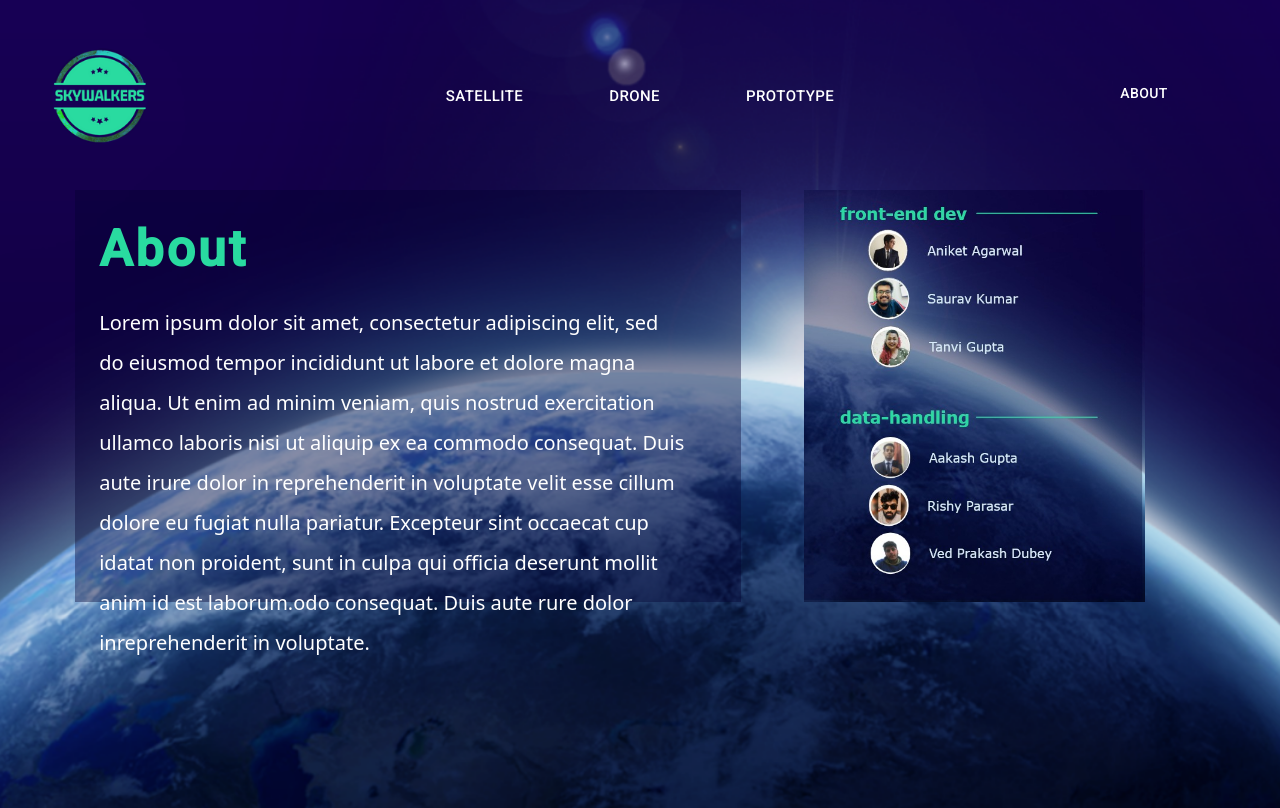
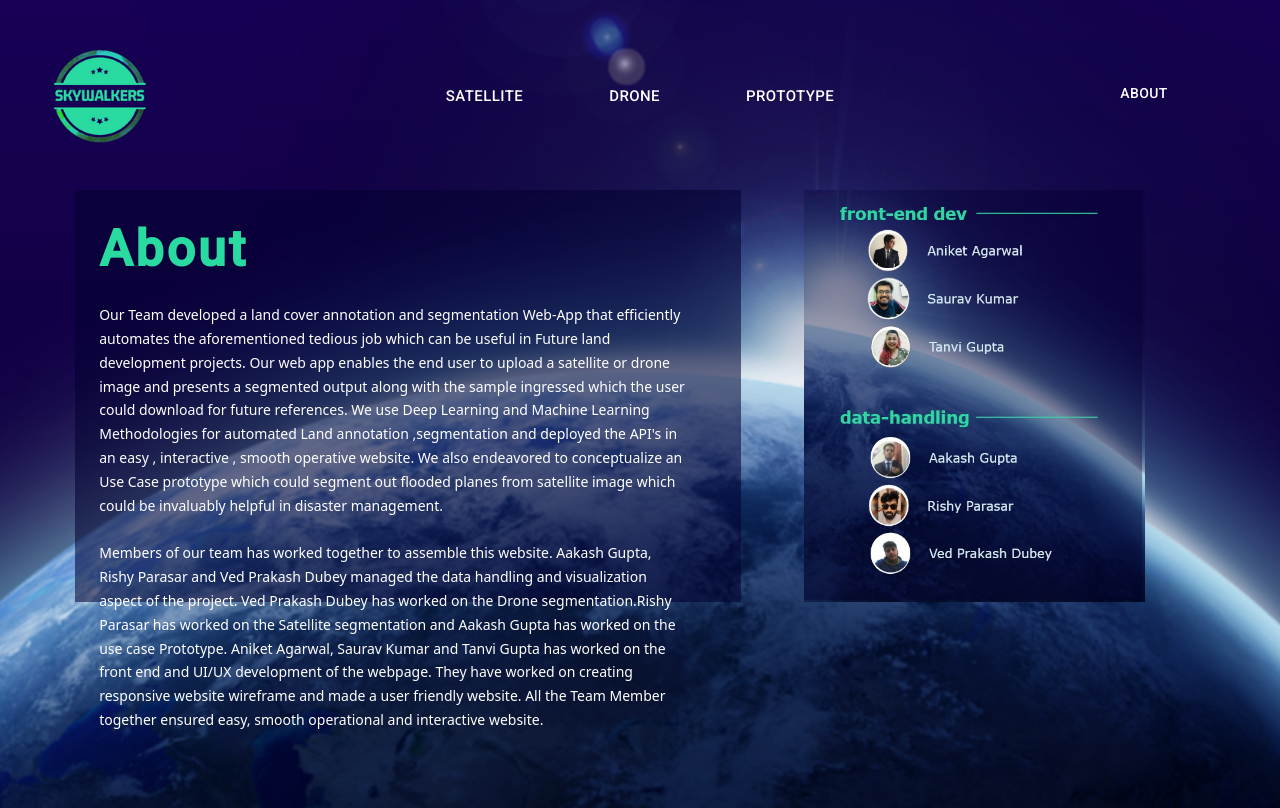
Before and after one commit to Lucifer8729/Eyes-in-the-Sky, a React (Create React App) app in the folder client/: page /about in a window 1280 px wide. Built offline with nearby package versions, Linux system fonts and the light colour scheme; a web font is replaced by a local one.

Commit message:
about body  added

```diff
--- a/client/src/pages/About/About.jsx
+++ b/client/src/pages/About/About.jsx
@@ -15,16 +15,10 @@ const About = () => {
           <div className={classes.body}>
             <h1>About</h1>
             <p>
-              Lorem ipsum dolor sit amet, consectetur adipiscing
-              elit, sed do eiusmod tempor incididunt ut labore et
-              dolore magna aliqua. Ut enim ad minim veniam, quis
-              nostrud exercitation ullamco laboris nisi ut aliquip ex
-              ea commodo consequat. Duis aute irure dolor in
-              reprehenderit in voluptate velit esse cillum dolore
-              eu fugiat nulla pariatur. Excepteur sint occaecat cup
-              idatat non proident, sunt in culpa qui officia deserunt
-              mollit anim id est laborum.odo consequat. Duis aute
-              rure dolor inreprehenderit in voluptate.
+              Our Team developed a land cover annotation and segmentation Web-App that efficiently automates the aforementioned tedious job which can be useful in Future land development projects. Our web app enables the end user to upload a satellite or drone image and presents a segmented output along with the sample ingressed which the user could download for future references. We use Deep Learning and Machine Learning Methodologies for  automated Land annotation ,segmentation and deployed the API's in an easy , interactive , smooth operative website. We also endeavored to conceptualize an Use Case prototype which could segment out flooded planes from satellite image which could be invaluably helpful in disaster management.
+            </p>
+            <p>
+              Members of our team has worked together to assemble this website. Aakash Gupta, Rishy Parasar and Ved Prakash Dubey managed the data handling and visualization aspect of the project. Ved Prakash Dubey has worked on the Drone segmentation.Rishy Parasar has worked on the Satellite segmentation and Aakash Gupta has worked on the use case Prototype. Aniket Agarwal, Saurav Kumar and Tanvi Gupta has worked on the front end and UI/UX development of the webpage. They have worked on creating responsive website wireframe and made a user friendly website. All the Team Member together ensured easy, smooth operational and interactive website.
             </p>
           </div>
         </div>
--- a/client/src/pages/About/styles.module.css
+++ b/client/src/pages/About/styles.module.css
@@ -11,7 +11,7 @@
    width: 100%;
    height: 100%;
    background-color:#030031;
-  opacity:0.4;
+   opacity:0.55;
  }
 
  .body{
@@ -33,8 +33,8 @@
  .body p{
    margin-top: 1.5rem;
    width: 95%;
-  line-height: 2;
-  font-size: 20px;
+   line-height: 1.7;
+   font-size: 14px;
  }
 
  .image {
```
Lines whose indentation alone changed are shown as unchanged.
